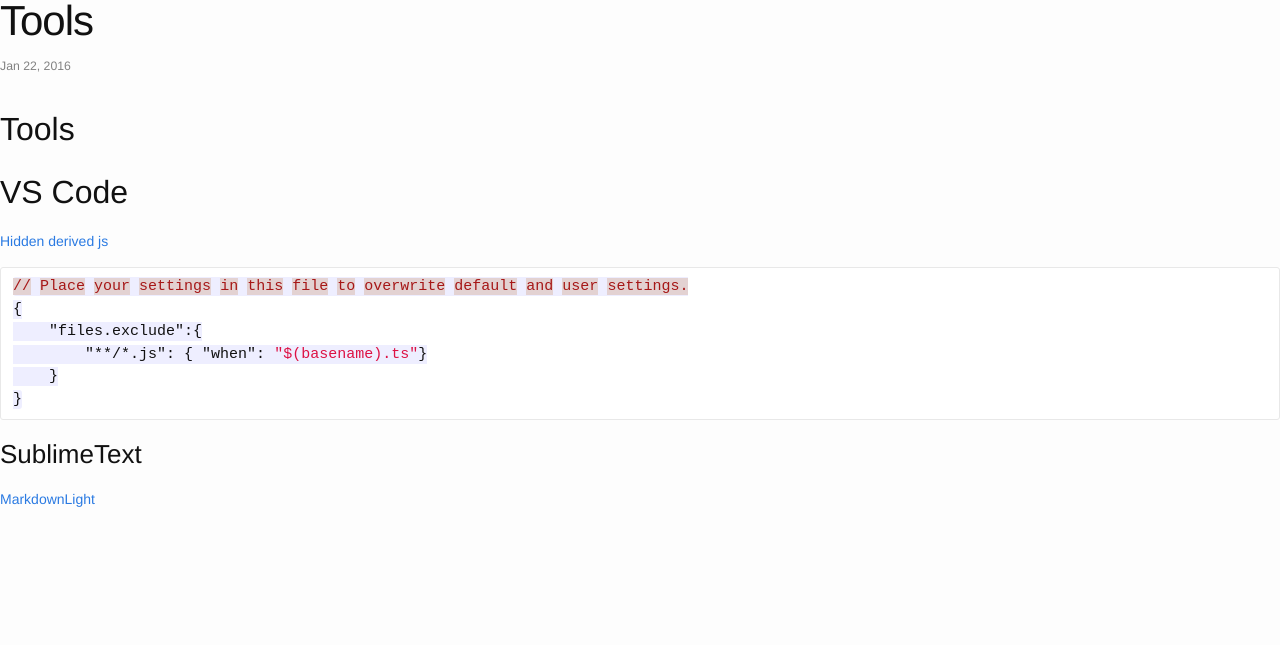
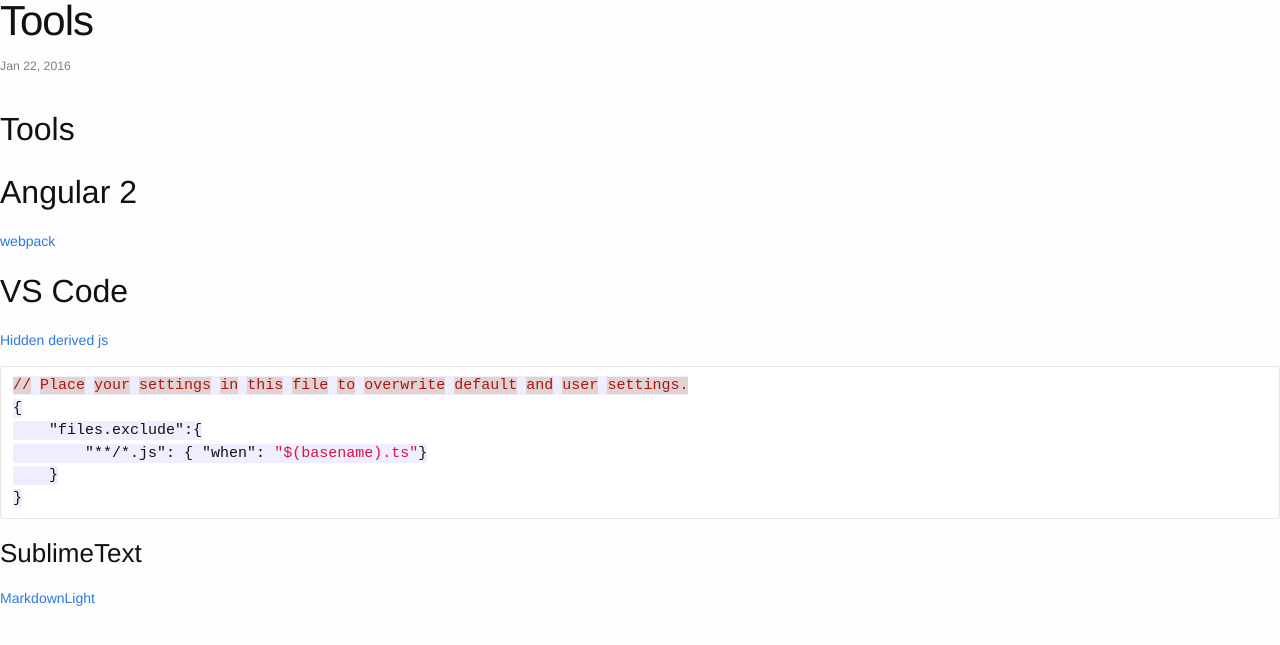
Before and after one commit to cnwarden/cnwarden.github.io, a Jekyll site: the page built from _posts/2016-01-22-tools.markdown, in a window 1280 px wide. Shown: the top 645 px of the page. Built offline with Jekyll 4.4.1, drawn with Linux system fonts in a browser that asks for light colours.

Commit message:
Update 2016-01-22-tools.markdown

```diff
--- a/_posts/2016-01-22-tools.markdown
+++ b/_posts/2016-01-22-tools.markdown
@@ -7,6 +7,10 @@ categories: update
 
 Tools
 ----------------------------
+
+## Angular 2
+
+[webpack](https://github.com/AngularClass/angular2-webpack-starter)
 
 ## VS Code
 
```
